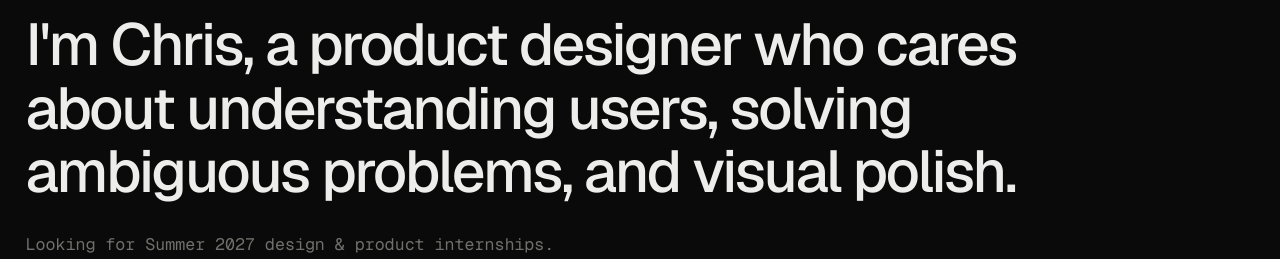
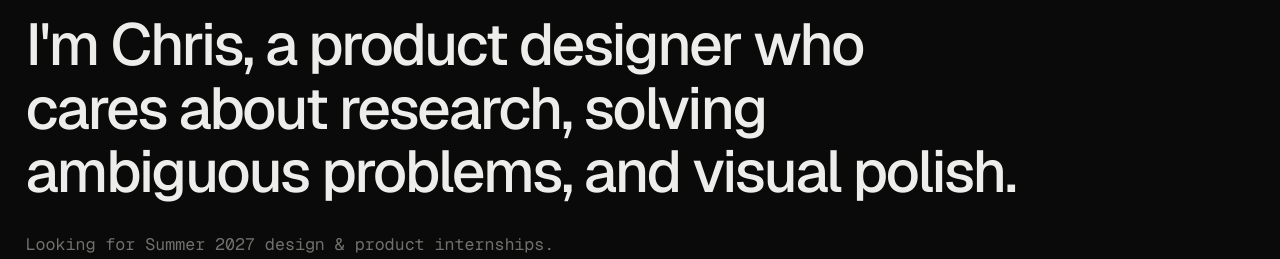
Before and after one commit to christran333/Portfolio, a React (Vite) app: page / in a window 1280 px wide. Shown: the part 183-442 px from the top of the page. Built offline with nearby package versions, Linux system fonts and the light colour scheme.

Commit message:
Update hero copy, Scout, Arist, and Tactile details

```diff
--- a/index.html
+++ b/index.html
@@ -5,7 +5,7 @@
     <link rel="icon" type="image/svg+xml" href="/favicon.svg" />
     <meta name="viewport" content="width=device-width, initial-scale=1.0" />
     <title>Christopher Tran</title>
-    <meta name="description" content="Christopher Tran is a product designer who cares about understanding users, solving ambiguous problems, and visual polish." />
+    <meta name="description" content="Christopher Tran is a product designer who cares about research, solving ambiguous problems, and visual polish." />
     <!-- Apply the saved theme before first paint so there's no flash -->
     <script>
       try { document.documentElement.dataset.theme = localStorage.getItem('theme') || 'dark' } catch { document.documentElement.dataset.theme = 'dark' }
--- a/src/caseStudies.ts
+++ b/src/caseStudies.ts
@@ -83,7 +83,7 @@ export const caseStudies: Record<string, CaseStudy> = {
     hero: `${S}insights.jpg`,
     highlights: [
       { value: '15', label: 'buyer flows audited end to end' },
-      { value: '50+', label: 'findings logged across the vendor app' },
+      { value: '50+', label: 'findings logged across the buyer and vendor apps' },
       { value: '6', label: 'themes distilled from the findings' },
       { value: '34', label: 'components in the resulting design system' },
     ],
@@ -256,7 +256,7 @@ export const caseStudies: Record<string, CaseStudy> = {
     type: 'AI e-learning startup · Branding · Visual design',
     headline: 'Scaling the visual system of an AI microlearning platform',
     hero: img('BGG1xL6mAgP5bl9i3x50kdKRY'),
-    overview: ["Arist helps enterprises deliver bite-sized training through SMS, Slack, and Teams. As the product scaled, its visual language wasn't keeping up, so I worked with a senior designer on a revamp: reusable UI components, scalable asset libraries, and tighter consistency across product surfaces."],
+    overview: ["Arist helps enterprises deliver bite-sized training through SMS, Slack, and Teams. As the product scaled, its visual language wasn't keeping up, so I built a component system alongside the founder of Francois Labs, a senior designer: reusable UI components, scalable asset libraries, and tighter consistency across product surfaces."],
     sections: [
       { title: 'UI components', blocks: [{ kind: 'image', src: img('XW7B4K8FDwhddmvFZURHcjQaBI') }, { kind: 'p', text: 'System-first: reusable components over one-off designs, rolled out incrementally so the product stayed familiar while the quality bar went up.' }] },
       { title: 'Final design', blocks: [{ kind: 'gallery', images: [img('3E4aTSItRP5dd7rQWtz1pE43rWw', 'jpg'), img('8xdlWkdbchwwJStdWcihwLqET58', 'jpg')] }] },
@@ -264,7 +264,7 @@ export const caseStudies: Record<string, CaseStudy> = {
   },
 
   tactile: {
-    role: 'Product Designer',
+    role: 'Product Designer & Front-end',
     date: '2026',
     type: 'FigBuild 2026 · Figma plugin · Hackathon',
     headline: 'Designing with your hands: a Figma plugin for people with taste but no tools',
@@ -298,6 +298,7 @@ export const caseStudies: Record<string, CaseStudy> = {
         blocks: [
           { kind: 'image', src: `${T}slide-ideation.webp` },
           { kind: 'p', text: "Instead of starting from a feature list, we mapped the submissions we genuinely loved in FigJam and asked why they stuck. The best ones had a point of view, not just clever tech. That became the filter I held every idea to: it had to have soul before it earned a feature." },
+          { kind: 'p', text: "Seeing how abstract the Makeathon ideas had gotten, I pushed for something that felt unique and fun to use: a computer-vision Figma plugin you drive with your hands. That became the core of our first MVP." },
           { kind: 'p', text: "I took the brand in the same direction. We built the identity around clouds and open sky to say what the product promises: the ceiling on what you can make is gone." },
         ],
       },
@@ -305,7 +306,7 @@ export const caseStudies: Record<string, CaseStudy> = {
         title: 'Figma, code, break it, repeat',
         blocks: [
           { kind: 'image', src: `${T}slide-prototyping-hd.webp` },
-          { kind: 'p', text: "With a weekend on the clock, I kept design and engineering in one tight loop: rough frames in Figma, fed straight into Claude and Cursor as context, working code within hours, then back to Figma once it broke. Design decisions showed up in the build the same day, so we could lock the right features early instead of polishing the wrong ones." },
+          { kind: 'p', text: "With a weekend on the clock, I built the first MVP myself in HTML and CSS, using Cursor and Claude Code to get the first computer-vision gesture prototype working, the version the team built on. From there I kept design and engineering in one tight loop: rough frames in Figma, fed straight into Claude and Cursor as context, working code within hours, then back to Figma once it broke. Design decisions showed up in the build the same day, so we could lock the right features early instead of polishing the wrong ones." },
         ],
       },
       {
@@ -342,6 +343,7 @@ export const caseStudies: Record<string, CaseStudy> = {
           { kind: 'image', src: `${T}slide-outcome.webp` },
           { kind: 'lead', text: "Tactile proved that abstract language can drive real design decisions. The hardest part wasn't the tech, it was deciding what to cut." },
           { kind: 'p', text: "Coordinating frontend, backend, design, and integration in a weekend only worked once we had a real conversation about purpose and the impact we wanted. Everything fell into place after that. Design isn't about the tools; it's about giving people the confidence to decide." },
+          { kind: 'p', text: "I also built our final pitch deck and helped write the script we presented to the judges, so the story landed as clearly as the demo." },
           { kind: 'link', href: 'https://www.youtube.com/watch?v=ZS_jWvac8cY', label: 'Watch the demo' },
           { kind: 'link', href: 'https://devpost.com/software/tactile-tyoilq', label: 'See it on Devpost' },
         ],
--- a/src/components/Work.tsx
+++ b/src/components/Work.tsx
@@ -52,7 +52,7 @@ export default function Work() {
             onPointerLeave={() => setPreviewing(false)}
           >
             <span className="rise" style={{ animationDelay: '.05s' }}>I'm Chris, a product designer who cares about</span>{' '}
-            <span className="rise" style={{ animationDelay: '.12s' }}>understanding users, solving ambiguous problems, and <span className="nowrap">visual polish.</span></span>
+            <span className="rise" style={{ animationDelay: '.12s' }}>research, solving ambiguous problems, and <span className="nowrap">visual polish.</span></span>
           </span>
         </h1>
         <p className="intro-sub rise" style={{ animationDelay: '.24s' }}>{profile.status}</p>
--- a/src/data.ts
+++ b/src/data.ts
@@ -7,7 +7,7 @@ export const profile = {
   resume: 'https://drive.google.com/file/d/1n3pCD4BLmDR3glADW7w6tJi5b7yhEKVU/view?usp=sharing',
   status: 'Looking for Summer 2027 design & product internships.',
   about: [
-    "I'm a product designer based in Dallas. I care about understanding users, solving ambiguous problems, and getting the visual details right. Right now I'm a Product Design Intern at Francois Labs, designing for early-stage startups in fintech, AI, healthcare, and B2B.",
+    "I'm a product designer based in Dallas. I care about research, solving ambiguous problems, and getting the visual details right. Right now I'm a Product Design Intern at Francois Labs, designing for early-stage startups in fintech, AI, healthcare, and B2B.",
     "I'm studying Media Arts and Design at UT Dallas with a certificate in Applied Experience Design & Research. I'm also a Figma Campus Leader and a 2x Capital One Design & Research Scholar.",
     "Outside of school and client work, I play in a band, screen print shirts, and run my creative collective @centeredbyvoid.",
   ],
```
